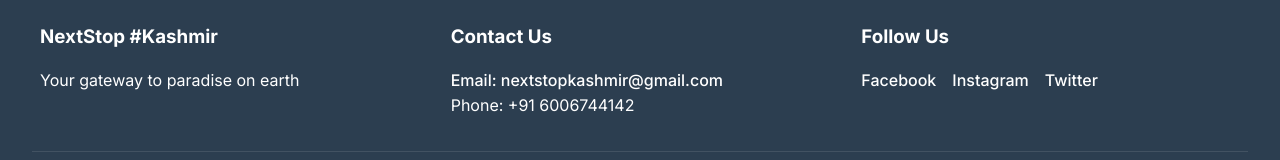
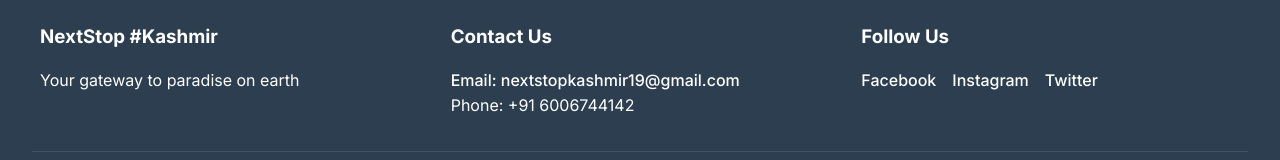
Before and after one commit to Mir-Tasleem/NextStopKashmir, a React (Vite) app: page /contact in a window 1280 px wide. Shown: the part 762-922 px from the top of the page. Built offline with nearby package versions, Linux system fonts and the light colour scheme.

Commit message:
updated footer email Update Footer.jsx

```diff
--- a/src/components/Footer.jsx
+++ b/src/components/Footer.jsx
@@ -13,7 +13,7 @@ function Footer() {
           <h3>Contact Us</h3>
           <p>
             <a href="mailto:nextstopkashmir@gmail.com">
-              Email: nextstopkashmir@gmail.com
+              Email: nextstopkashmir19@gmail.com
             </a>
           </p>
           <p>Phone: +91 6006744142</p>
```
